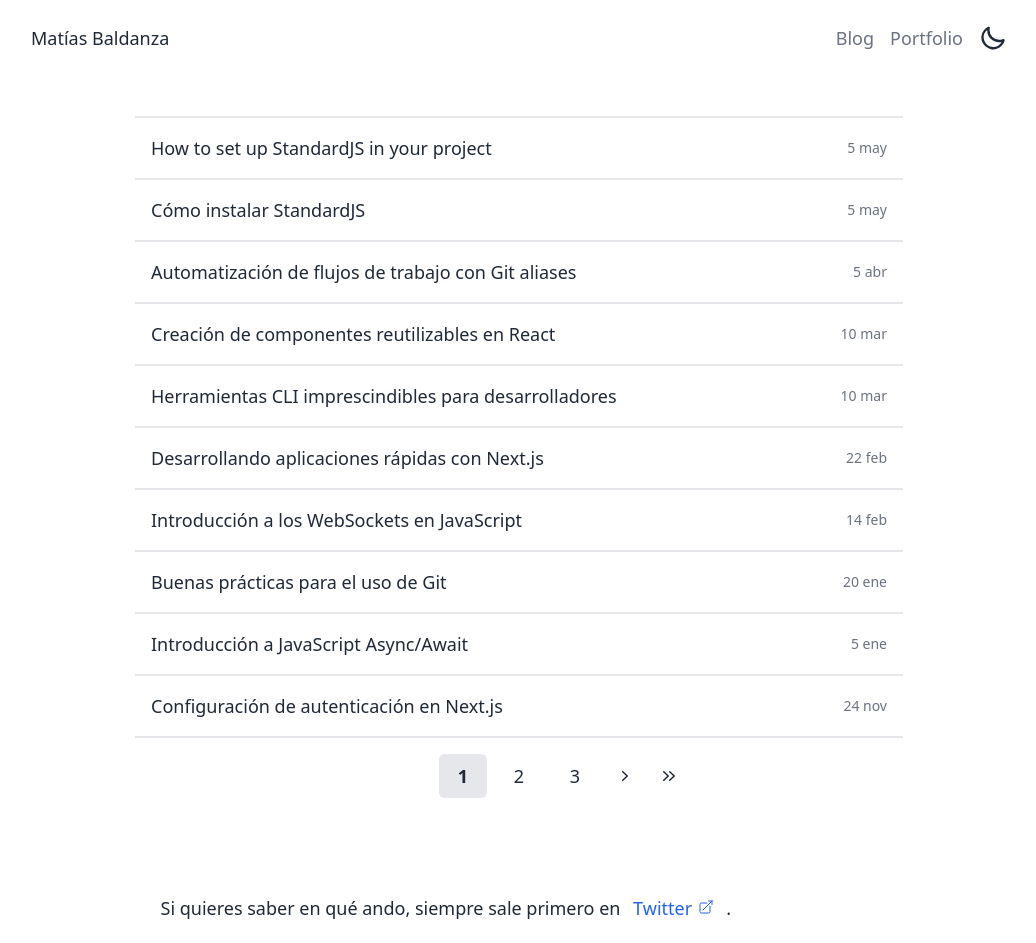
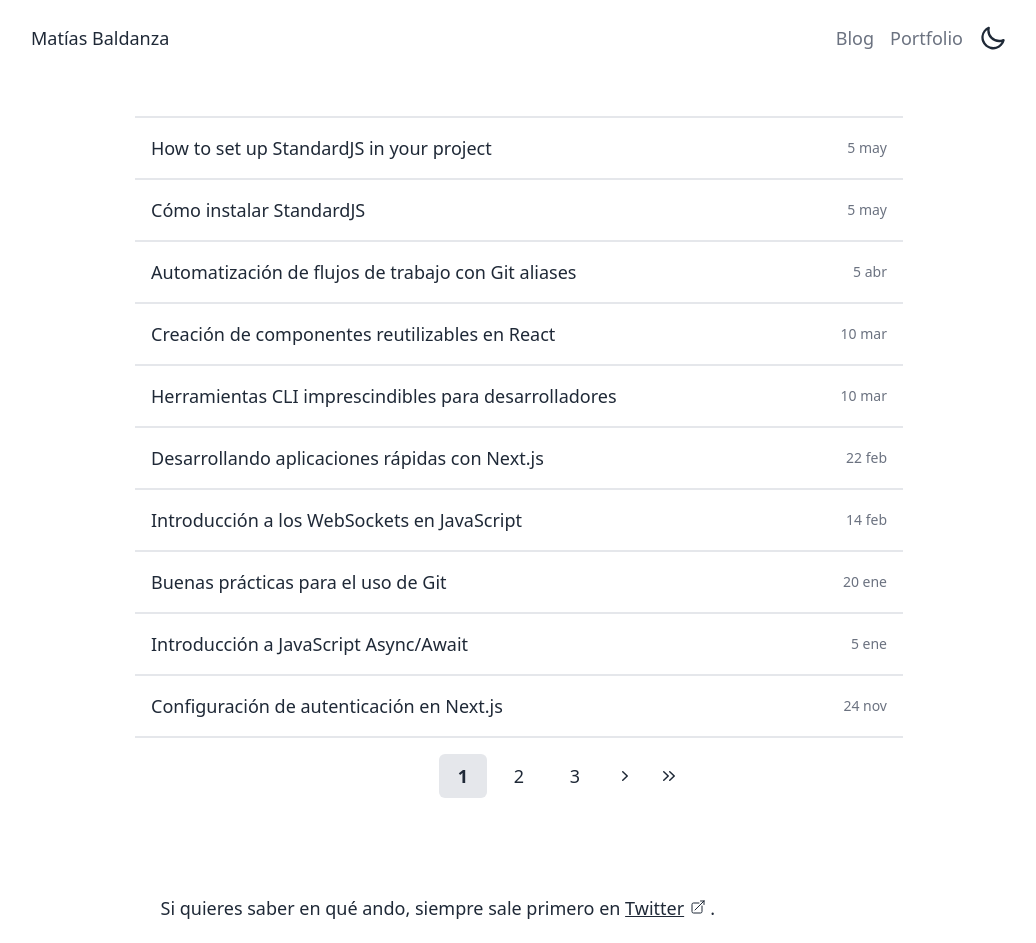
Before and after one commit to matiasbaldanza/matiasbaldanza_dev, a Next.js app: page / in a window 1280 px wide. Shown: the top 943 px of the page, without its empty margins (121-1157 px from the left). Built offline with nearby package versions, Linux system fonts and the light colour scheme.

Commit message:
style: Link remove horizontal padding and color, add underline

```diff
--- a/src/components/Link.js
+++ b/src/components/Link.js
@@ -4,7 +4,7 @@ import { IconLinkExt } from './Icons'
 export default function Link ({ ...props }) {
   return (
     <NextLink
-      className='px-2 py-1 font-medium text-blue-600 transition-colors rounded-md hover:text-white hover:bg-blue-600'
+      className='py-1 font-medium underline transition-colors rounded-md hover:text-white underline-ring-offset-8t-3'
       href={props.href}
       target={props.external && '_blank'}
       rel={props.external && 'noopener noreferrer'}
```
